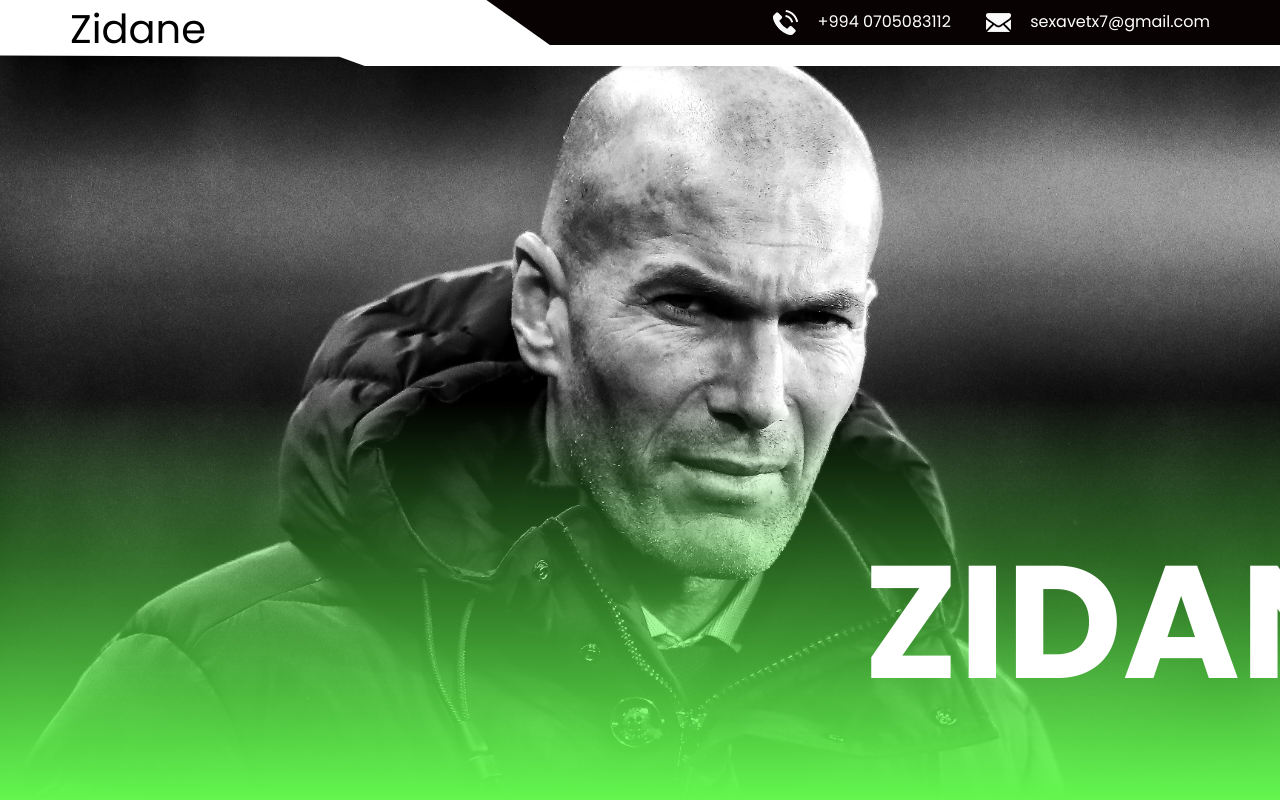
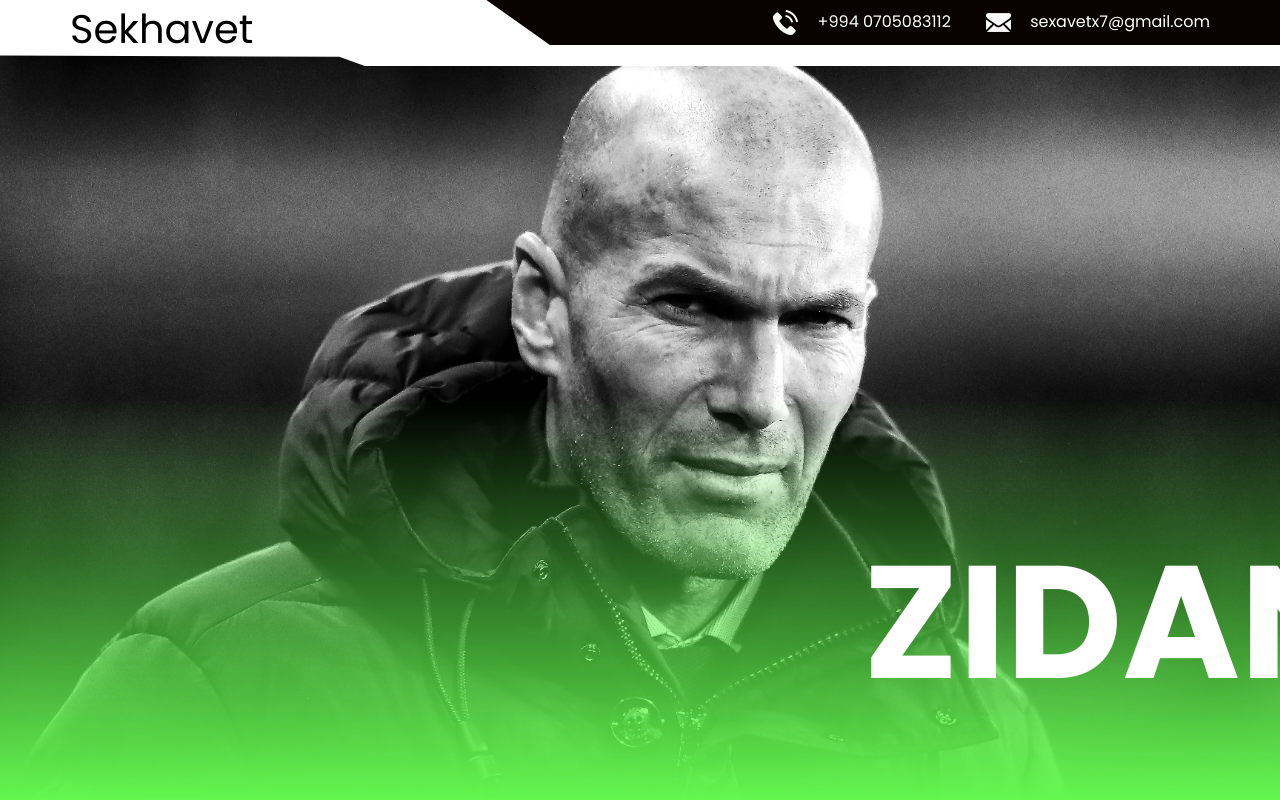
Before and after one commit to Sexavett/zidane, a plain HTML site: page index.html in a window 1280 px wide. Shown: the top 800 px of the page. Drawn offline with nearby package versions, Linux system fonts and the light colour scheme; a web font is replaced by a local one.

Commit message:
Update index.html

```diff
--- a/index.html
+++ b/index.html
@@ -35,7 +35,7 @@
       <div class="container">
         <div class="header_nav">
           <a class="navbar-brand brand_desktop" style="color: black; font: bold;" href="index.html">
-            <h1>Zidane</h1>
+            <h1>Sekhavet</h1>
           </a>
           <div class="main_nav">
             <div class="top_nav">
```
